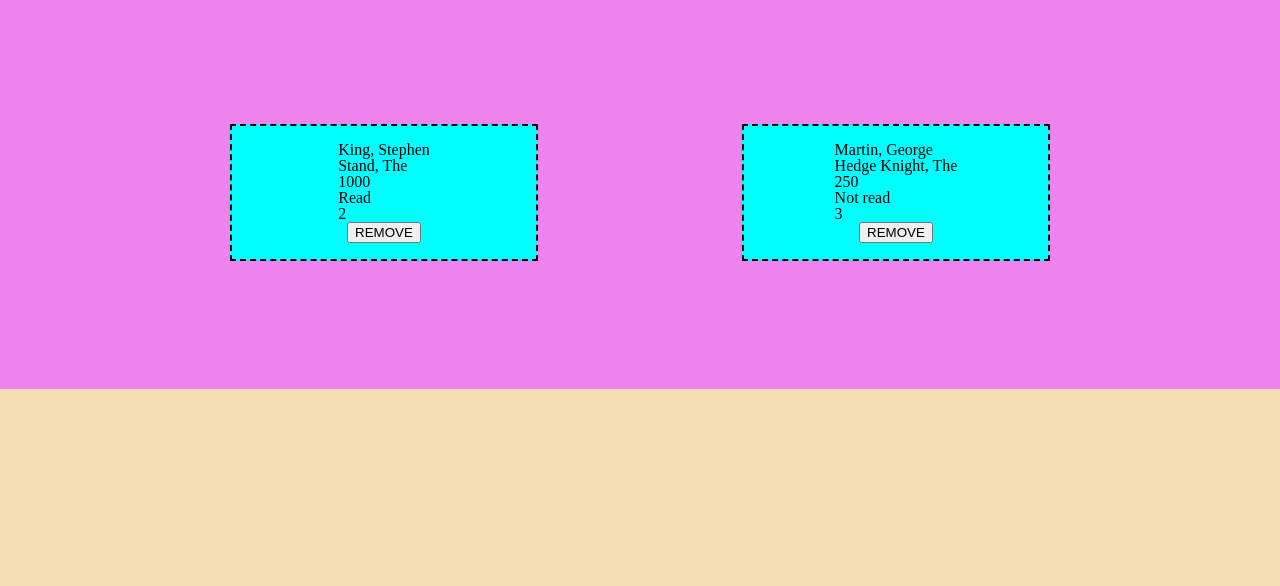
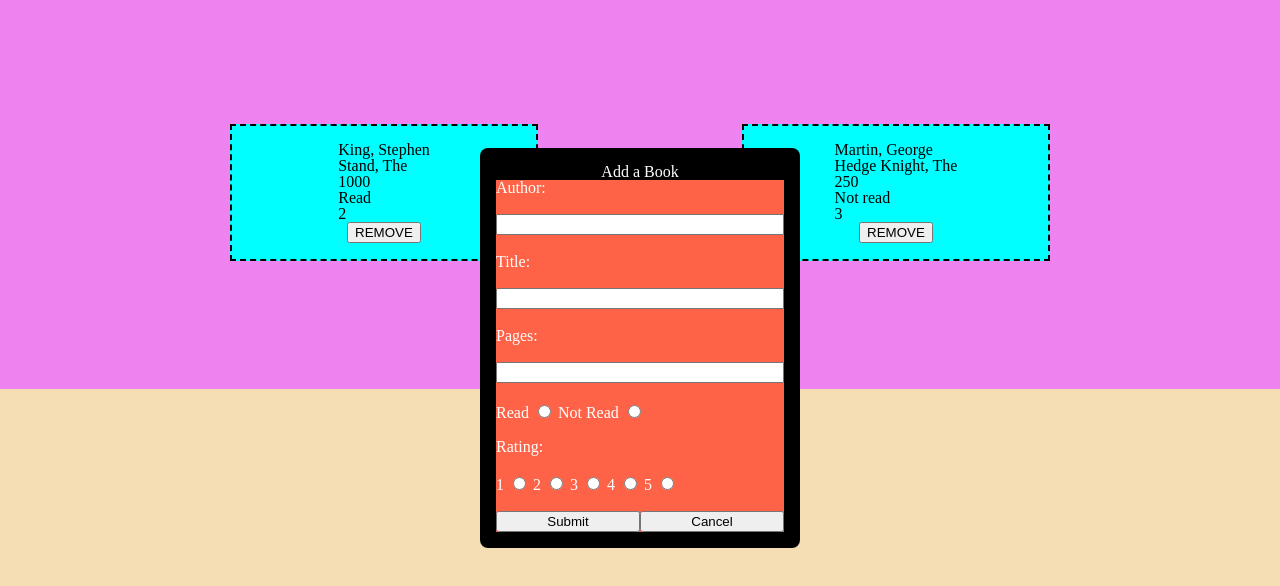
Before and after one commit to am1macdonald/library, a plain HTML site: page index.html in a window 1280 px wide. Both pictures are taken after a click on the button "NEW BOOK". Shown: the part 52-638 px from the top of the page. Drawn offline with Linux system fonts and the light colour scheme.

Commit message:
added open and closing functions for form popup

```diff
--- a/index.html
+++ b/index.html
@@ -16,39 +16,43 @@
             </nav>
             <div id="library-shelf">
             </div>
-            <script src="scripts/script.js"></script>
         </main>
         <div id="popup">
+            <h3 id="popup-heading">Add a Book</h3>
             <form id="book-input">
                 <label for="author">Author:</label>
-                <input type="text" name="author" id="author">
+                <input type="text" name="author" id="author"/>
                 <label for="book-name">Title:</label>
-                <input type="text" name="book-name" id="book-name">
+                <input type="text" name="book-name" id="book-name"/>
                 <label for="page-count">Pages:</label>
-                <input type="text" name="page-count" id="page-count">
+                <input type="text" name="page-count" id="page-count"/>
                 <div id="read-div">
                     <label for="read">Read</label>
-                    <input type="radio" name="did-you-read" id="read">
+                    <input type="radio" name="did-you-read" id="read"/>
                     <label for="not-read">Not Read</label>
-                    <input type="radio" name="did-you-read" id=not-read">
+                    <input type="radio" name="did-you-read" id="not-read"/>
                 </div>
                 <h3>Rating:</h3>
                 <div id="rating-div">
 
 
                     <label for="1">1</label>
-                    <input type="radio" name="rating" id="1">
+                    <input type="radio" name="rating" id="1"/>
                     <label for="2">2</label>
-                    <input type="radio" name="rating" id="2">
+                    <input type="radio" name="rating" id="2"/>
                     <label for="3">3</label>
-                    <input type="radio" name="rating" id="3">
+                    <input type="radio" name="rating" id="3"/>
                     <label for="4">4</label>
-                    <input type="radio" name="rating" id="4">
+                    <input type="radio" name="rating" id="4"/>
                     <label for="5">5</label>
-                    <input type="radio" name="rating" id="5">
+                    <input type="radio" name="rating" id="5"/>
                 </div>
-                <input type="button" value="submit">
+                <div id="popup-button-div">
+                    <input class="popup-buttons" type="button" value="Submit" id="submit"/>
+                    <input class="popup-buttons" type="button" value="Cancel" id="cancel"></input>
+                </div>
             </form>
         </div>
+        <script src="scripts/script.js"></script>
     </body>
 </html>
--- a/scripts/script.js
+++ b/scripts/script.js
@@ -19,16 +19,32 @@
     this.read = read;
     this.rating = rating;
 };
+
+let popup = document.getElementById('popup');
+
+let newBookButton = document.getElementById("adder");
+newBookButton.addEventListener('click', event => {
+    popup.style.display = 'flex';
+});
+
+let cancelButton = document.getElementById('cancel');
+cancelButton.addEventListener('click', event => {
+    popup.style.display = 'none';
+});
+
+let submitButton = document.getElementById('click', addBookToLibrary());
+
 function addBookToLibrary() {
-    let addButton = document.getElementById('adder');
-    let newBookForm = document.getElementById('popup');
-    addButton.addEventListener('click', even => {
-        newBookForm.stlye.display = "flex";
-    });
+
 
 };
 
+function removeBook() {
+
+}
+
 function displayBooks(arr) {
+    let i = 0;
     let removeButton = document.createElement('BUTTON');
     removeButton.classList.add('remove-from');
     let shelf = document.getElementById('library-shelf');
@@ -37,8 +53,10 @@
     arr.forEach(book => {
         let list = document.createElement('ul');
         let clone = bookCard.cloneNode();
+        clone.setAttribute("data-index", i);
         let newButton = removeButton.cloneNode();
         newButton.innerHTML = "REMOVE";
+        newButton.addEventListener('click', removeBook());
         for (let metaData in book){
             let listItem = document.createElement('li');
             if (metaData === 'read') {
@@ -52,6 +70,7 @@
         clone.appendChild(list);
         clone.appendChild(newButton);
         shelf.appendChild(clone);
+        i++;
     });
 };
 displayBooks(myLibrary);
--- a/stylesheets/style.css
+++ b/stylesheets/style.css
@@ -19,13 +19,25 @@
     left: 50%;
     transform: translate(-50%, -50%);
 
-    height: 20rem;
+    flex-direction: column;
+    justify-content: center;
+    align-items: center;
+
+    height: 25rem;
+    width: 20rem;
 
     background-color: black;
     color: white;
 
     padding: 1rem;
     border-radius: 0.5rem;
+}
+#popup-button-div{
+    display: flex;
+    justify-content: space-around;
+}
+.popup-buttons{
+    width: 100%;
 }
 
 #book-input{
```
